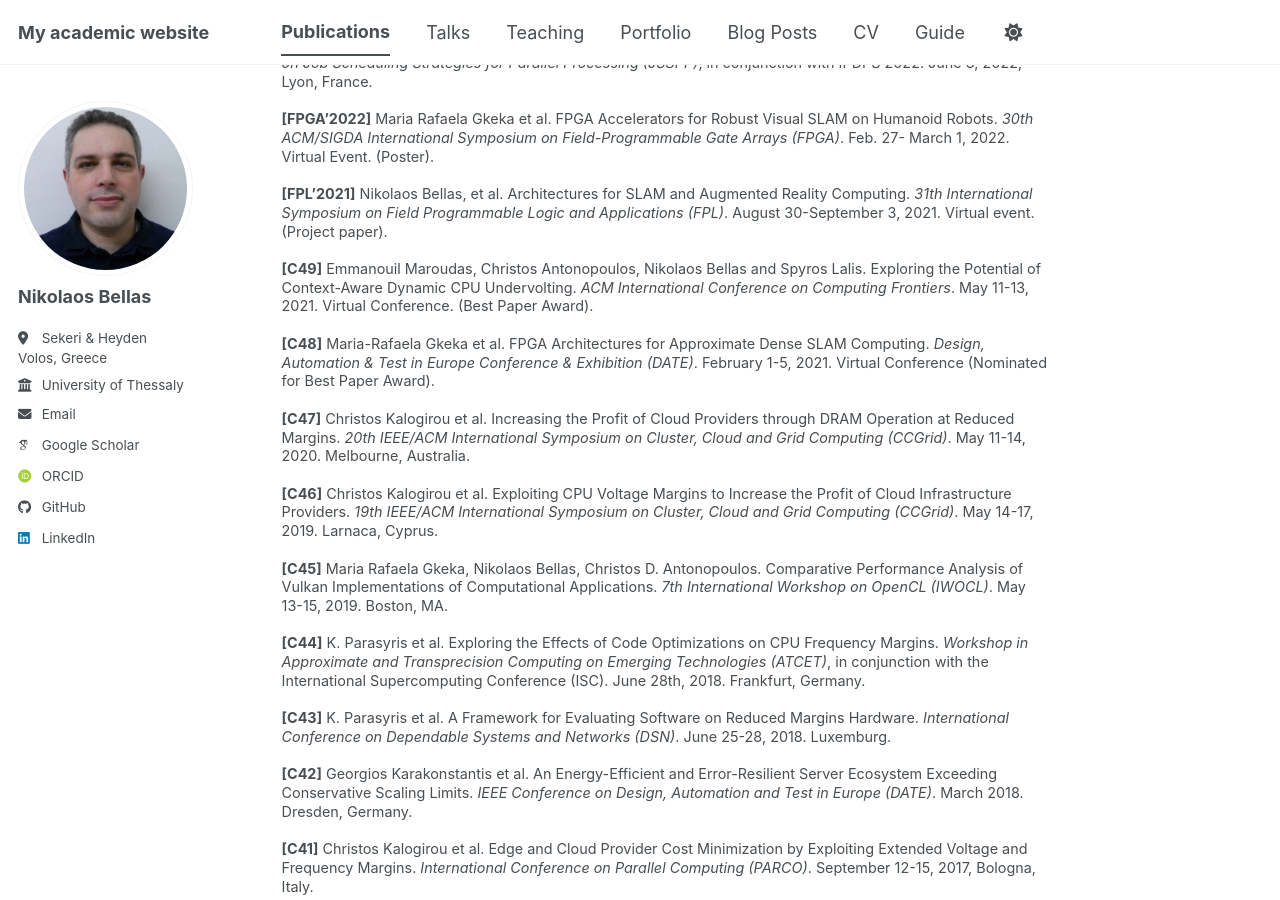
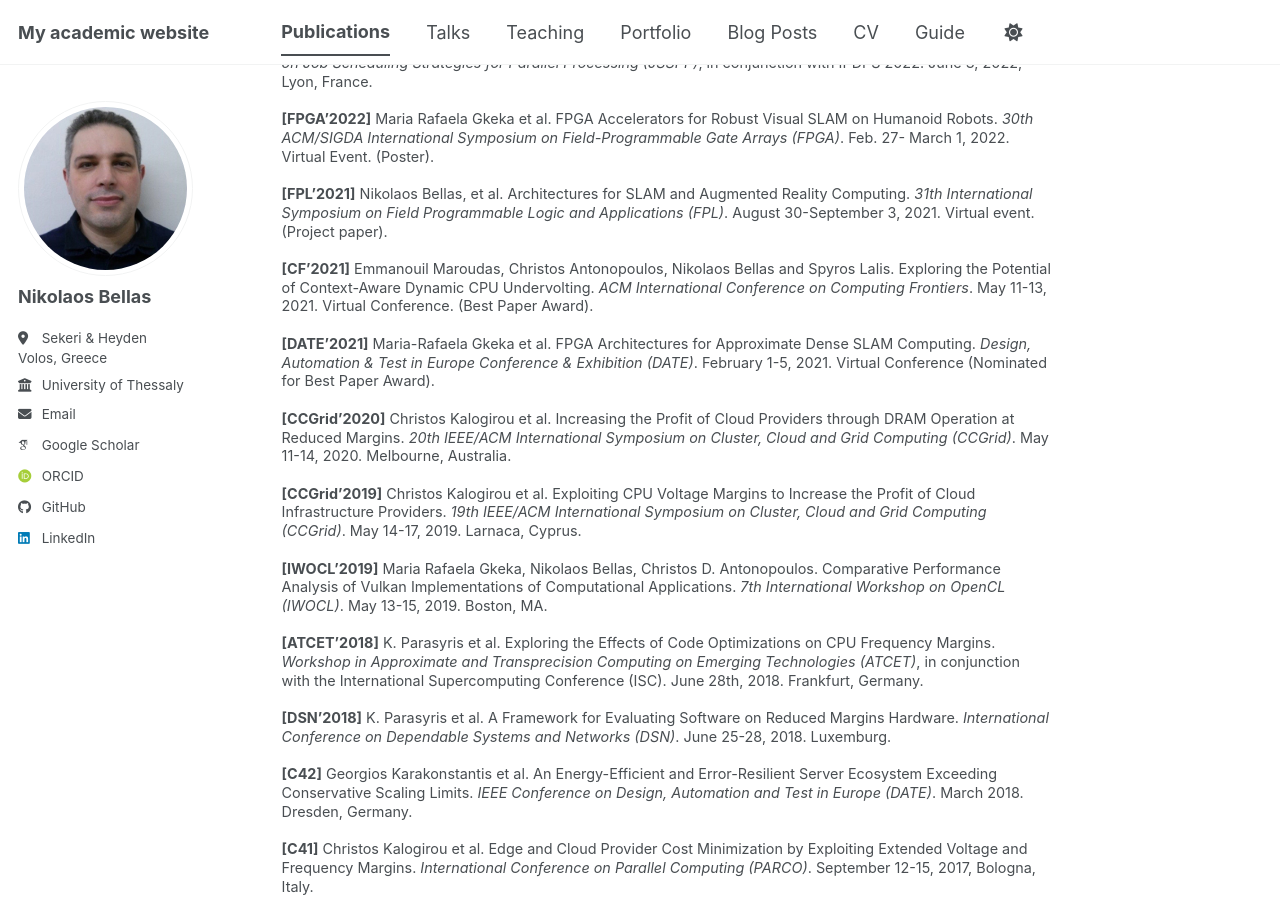
Before and after one commit to nbellas/nbellas.github.io, a Jekyll site: the page built from _publications/publications.md, in a window 1280 px wide and 900 px high, scrolled down 2000 px. Built offline with Jekyll 4.4.1, drawn with Linux system fonts in a browser that asks for light colours; some web fonts are replaced; a script bundle is joined from its source files by our own code; library files that are not in the unit come from our copies.

Commit message:
Update publications.md

```diff
--- a/_publications/publications.md
+++ b/_publications/publications.md
@@ -66,19 +66,19 @@ Dynamic Undervolting to Improve Energy Efficiency on Multicore x86 CPUs. *IEEE T
 
 **[FPL'2021]** Nikolaos Bellas, et al. Architectures for SLAM and Augmented Reality Computing. *31th International Symposium on Field Programmable Logic and Applications (FPL)*. August 30-September 3, 2021. Virtual event. (Project paper).
 
-**[C49]** Emmanouil Maroudas, Christos Antonopoulos, Nikolaos Bellas and Spyros Lalis. Exploring the Potential of Context-Aware Dynamic CPU Undervolting. *ACM International Conference on Computing Frontiers*. May 11-13, 2021. Virtual Conference. (Best Paper Award).
+**[CF'2021]** Emmanouil Maroudas, Christos Antonopoulos, Nikolaos Bellas and Spyros Lalis. Exploring the Potential of Context-Aware Dynamic CPU Undervolting. *ACM International Conference on Computing Frontiers*. May 11-13, 2021. Virtual Conference. (Best Paper Award).
 
-**[C48]** Maria-Rafaela Gkeka et al. FPGA Architectures for Approximate Dense SLAM Computing. *Design, Automation & Test in Europe Conference & Exhibition (DATE)*. February 1-5, 2021. Virtual Conference (Nominated for Best Paper Award).
+**[DATE'2021]** Maria-Rafaela Gkeka et al. FPGA Architectures for Approximate Dense SLAM Computing. *Design, Automation & Test in Europe Conference & Exhibition (DATE)*. February 1-5, 2021. Virtual Conference (Nominated for Best Paper Award).
 
-**[C47]** Christos Kalogirou et al. Increasing the Profit of Cloud Providers through DRAM Operation at Reduced Margins. *20th IEEE/ACM International Symposium on Cluster, Cloud and Grid Computing (CCGrid)*. May 11-14, 2020. Melbourne, Australia.
+**[CCGrid'2020]** Christos Kalogirou et al. Increasing the Profit of Cloud Providers through DRAM Operation at Reduced Margins. *20th IEEE/ACM International Symposium on Cluster, Cloud and Grid Computing (CCGrid)*. May 11-14, 2020. Melbourne, Australia.
 
-**[C46]** Christos Kalogirou et al. Exploiting CPU Voltage Margins to Increase the Profit of Cloud Infrastructure Providers. *19th IEEE/ACM International Symposium on Cluster, Cloud and Grid Computing (CCGrid)*. May 14-17, 2019. Larnaca, Cyprus.
+**[CCGrid'2019]** Christos Kalogirou et al. Exploiting CPU Voltage Margins to Increase the Profit of Cloud Infrastructure Providers. *19th IEEE/ACM International Symposium on Cluster, Cloud and Grid Computing (CCGrid)*. May 14-17, 2019. Larnaca, Cyprus.
 
-**[C45]** Maria Rafaela Gkeka, Nikolaos Bellas, Christos D. Antonopoulos. Comparative Performance Analysis of Vulkan Implementations of Computational Applications. *7th International Workshop on OpenCL (IWOCL)*. May 13-15, 2019. Boston, MA.
+**[IWOCL'2019]** Maria Rafaela Gkeka, Nikolaos Bellas, Christos D. Antonopoulos. Comparative Performance Analysis of Vulkan Implementations of Computational Applications. *7th International Workshop on OpenCL (IWOCL)*. May 13-15, 2019. Boston, MA.
 
-**[C44]** K. Parasyris et al. Exploring the Effects of Code Optimizations on CPU Frequency Margins. *Workshop in Approximate and Transprecision Computing on Emerging Technologies (ATCET)*, in conjunction with the International Supercomputing Conference (ISC). June 28th, 2018. Frankfurt, Germany.
+**[ATCET'2018]** K. Parasyris et al. Exploring the Effects of Code Optimizations on CPU Frequency Margins. *Workshop in Approximate and Transprecision Computing on Emerging Technologies (ATCET)*, in conjunction with the International Supercomputing Conference (ISC). June 28th, 2018. Frankfurt, Germany.
 
-**[C43]** K. Parasyris et al. A Framework for Evaluating Software on Reduced Margins Hardware. *International Conference on Dependable Systems and Networks (DSN)*. June 25-28, 2018. Luxemburg.
+**[DSN'2018]** K. Parasyris et al. A Framework for Evaluating Software on Reduced Margins Hardware. *International Conference on Dependable Systems and Networks (DSN)*. June 25-28, 2018. Luxemburg.
 
 **[C42]** Georgios Karakonstantis et al. An Energy-Efficient and Error-Resilient Server Ecosystem Exceeding Conservative Scaling Limits. *IEEE Conference on Design, Automation and Test in Europe (DATE)*. March 2018. Dresden, Germany.
 
```
